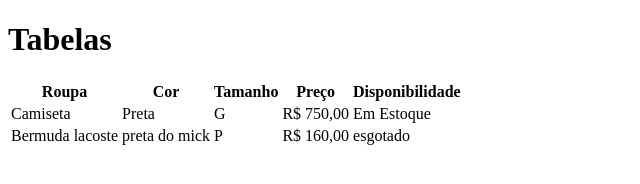
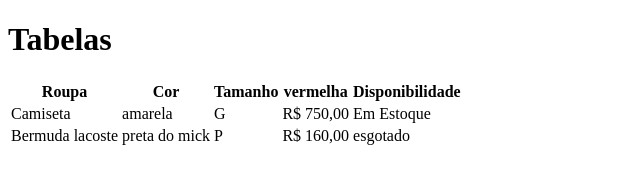
Before and after one commit to rafael9825/aula-tabela, a plain HTML site: page index.html in a window 1280 px wide. Shown: the full height of the page, 0-640 px from the left. Drawn offline with Linux system fonts and the light colour scheme.

Commit message:
mundando preta para amarela na coluna da cor

```diff
--- a/index.html
+++ b/index.html
@@ -14,12 +14,12 @@
             <th>Roupa</th>
             <th>Cor</th>
             <th>Tamanho</th>
-            <th>Preço</th>
+            <th>vermelha</th>
             <th>Disponibilidade</th>
         </tr>
         <tr>
             <td>Camiseta</td>
-            <td>Preta</td>
+            <td>amarela</td>
             <td>G</td>
             <td>R$ 750,00</td>
             <td>Em Estoque</td>
```
